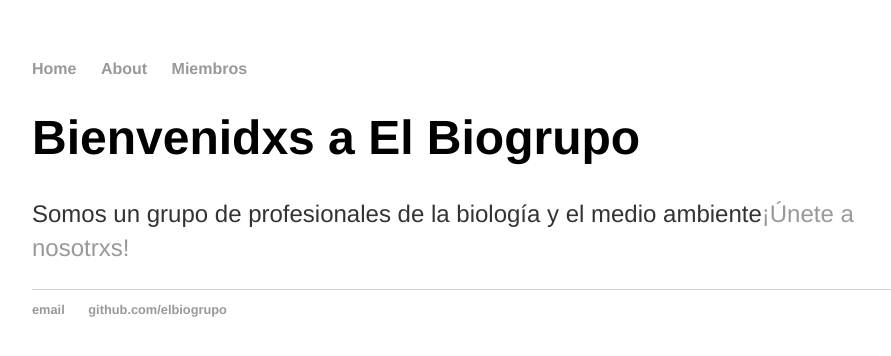
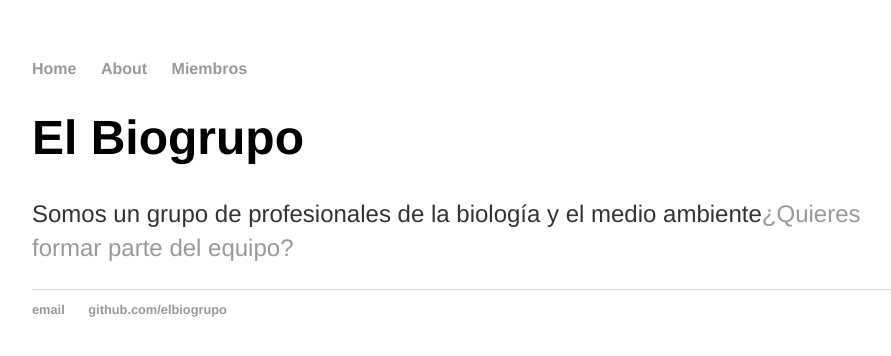
Before and after one commit to elbiogrupo/elbiogrupo.github.io, a Jekyll site: the page built from index.html, in a window 1280 px wide. Shown: the top 356 px of the page, without its empty margins (160-1051 px from the left). Built offline with Jekyll 4.4.1, drawn with Linux system fonts in a browser that asks for light colours.

Commit message:
Update index.html
Pequeño cambio a lenguaje neutro sin xs

```diff
--- a/index.html
+++ b/index.html
@@ -3,6 +3,6 @@ layout: default
 title: El Biogrupo
 ---
 <div class="blurb">
-	<h1>Bienvenidxs a El Biogrupo</h1>
-	<p>Somos un grupo de profesionales de la biología y el medio ambiente<a href="/about">¡Únete a nosotrxs!</a></p>
+	<h1>El Biogrupo</h1>
+	<p>Somos un grupo de profesionales de la biología y el medio ambiente<a href="/about">¿Quieres formar parte del equipo?</a></p>
 </div><!-- /.blurb -->
```
